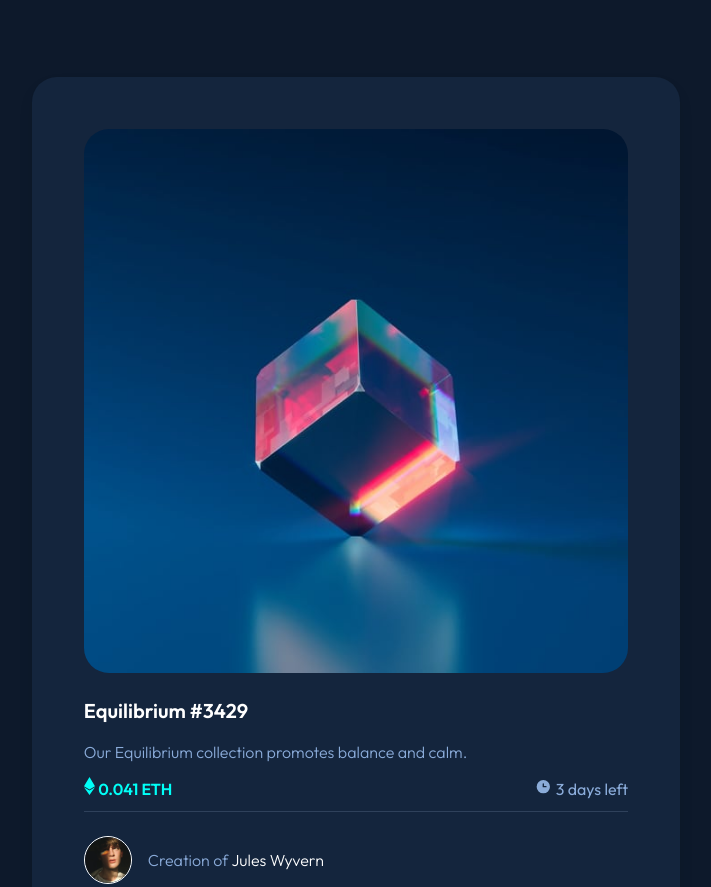
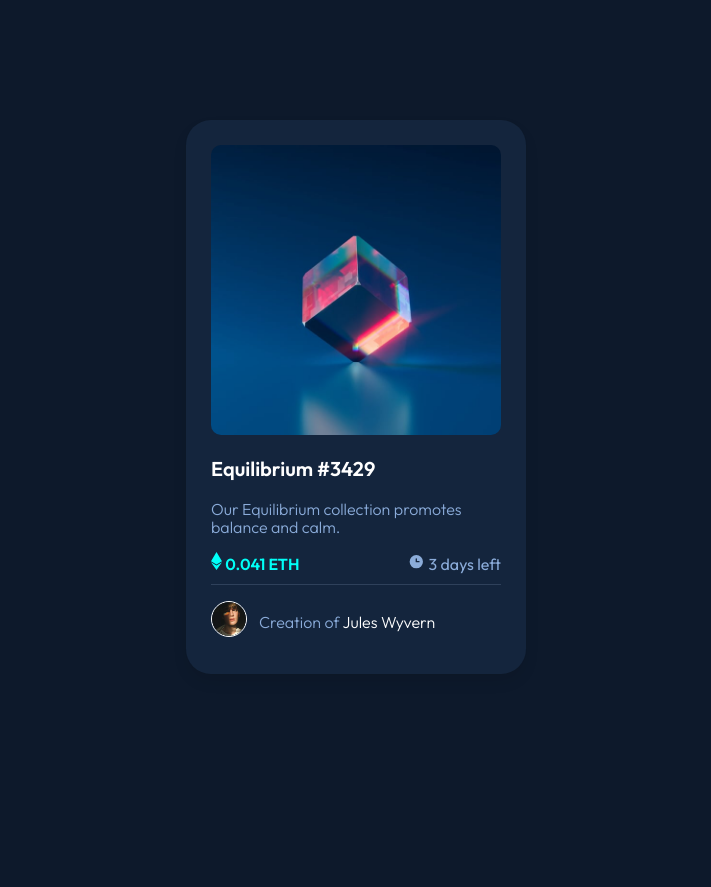
Before and after one commit to samanthascarcella/NFT-preview-card-component, a plain HTML site: page index.html in a window 1536 px wide. Shown: the top 887 px of the page, without its empty margins (412-1123 px from the left). After the commit the page ends 800 px from the top, so only its background shows below. Drawn offline with nearby package versions, Linux system fonts and the light colour scheme.

Commit message:
Made project responsive

```diff
--- a/app.css
+++ b/app.css
@@ -14,14 +14,14 @@ body {
 .card {
     background-color: hsl(216, 50%, 16%);
     border-radius: 25px;
-    padding: 8%;
-    margin: 10% 0%;
+    padding: 8% 8% 4% 8%;
+    margin: 15% 4%;
 }
 
 /* ---- Card Content ---- */
 
 .card-content {
-    padding: 5% 0 0 0;
+    padding: 8% 0 0 0;
 }
 
 .card-image {
@@ -30,7 +30,7 @@ body {
 }
 
 #mainImg {
-    border-radius: 25px;
+    border-radius: 10px;
 }
 
 .mainImg {
@@ -79,7 +79,6 @@ body {
 
 .content {
     border-bottom: 1px solid hsl(215, 32%, 27%);
-    padding-bottom: 10px;
 }
 
 .title {
@@ -106,21 +105,41 @@ body {
 }
 
 /* ---- Media div ---- */
+.media {}
+
 .iconLine {
     display: flex;
     justify-content: space-between;
 }
 
-#avatarImage {
+.media img {
     border: 1.5px solid white;
     border-radius: 50%;
+    width: 75%;
 }
 
-#span3 {
+.media .title span {
     color: white;
 }
 
-#span3:hover {
+.media .title span:hover {
     cursor: pointer;
     color: cyan;
 }
+
+@media (min-width: 1440px) {
+    .card {
+        width: 340px;
+        height: auto;
+        margin: 0 auto;
+        padding: 25px;
+        position: relative;
+
+    }
+
+    .container {
+        margin-top: 7%;
+    }
+
+    .
+}
--- a/index.html
+++ b/index.html
@@ -37,11 +37,10 @@
 
                 <div class="card-content">
 
-                    <div class="content">
+                    <div class="content pb-2 mb-4">
                         <p id="textHover" class="title is-size-5 has-text-weight-semibold">Equilibrium #3429</p>
                         <p class="title is-size-6 has-text-weight-light">Our Equilibrium collection promotes balance
-                            and
-                            calm.</p>
+                            and calm.</p>
 
                         <div class="iconLine">
                             <!-- Ethereum Icon and text -->
@@ -65,15 +64,16 @@
                         </div>
                     </div>
 
-                    <div class="media is-align-items-center">
-                        <div class="media-left">
+                    <div class="media">
+                        <div class="media-left mr-0">
                             <figure class="image is-48x48">
-                                <img src="images/image-avatar.png" alt="Placeholder image" id="avatarImage">
+                                <img src="images/image-avatar.png" alt="Placeholder image">
                             </figure>
                         </div>
                         <div class="media-content">
-                            <p class="title is-size-6 has-text-weight-light">Creation of <span id="span3">Jules
-                                    Wyvern</span></p>
+                            <p class="title is-size-6 has-text-weight-light pt-3 pr-0">Creation of
+                                <span>Jules Wyvern</span>
+                            </p>
                         </div>
                     </div>
 
```
